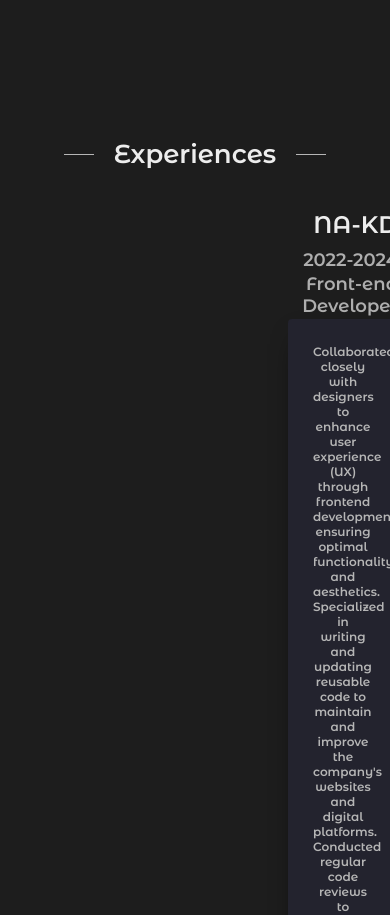
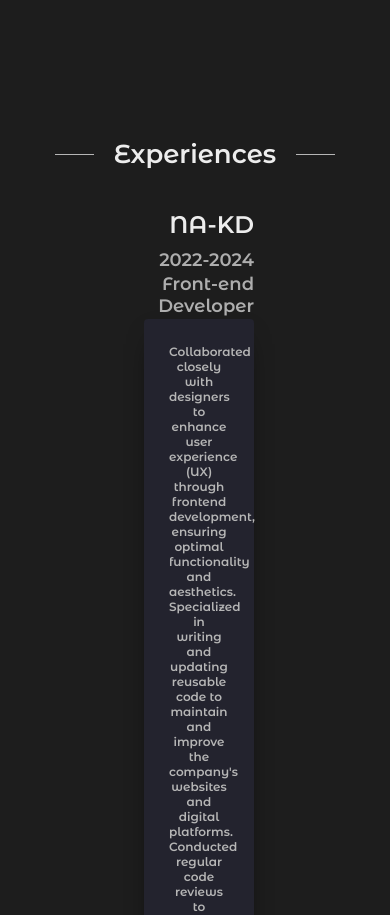
Before and after one commit to WilliamGranath/portfolio-site, a React (Create React App) app: page / in a window 390 px wide. Shown: the part 1560-2475 px from the top of the page. Built offline with nearby package versions, Linux system fonts and the light colour scheme.

Commit message:
Update styles.css

```diff
--- a/src/components/screens/experience/styles.css
+++ b/src/components/screens/experience/styles.css
@@ -189,9 +189,14 @@
   }
 }
 
+@media only screen and (max-width: 1440px) {
+  .container {
+    padding: 0rem 5rem !important ;
+  }
+}
 /* Small screens */
 @media only screen and (max-width: 768px) {
-  #experiences {
+  #Experiences {
     padding: 0 4rem;
     padding-left: 7rem;
   }
@@ -223,7 +228,7 @@
 }
 
 @media only screen and (max-width: 600px) {
-  #experiences {
+  #Experiences {
     padding: 0 4rem;
   }
   .experience-heading {
```
